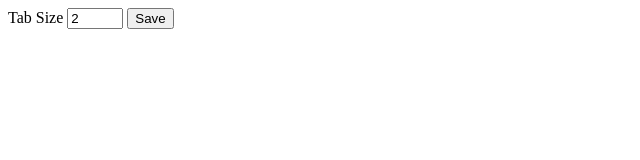
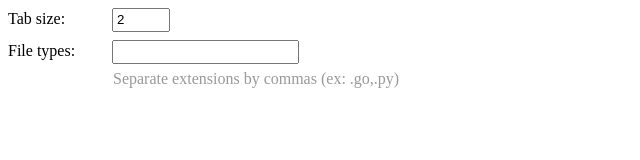
Before and after one commit to nysa/github-tab-sizer, a browser extension: page src/options.html in a window 1280 px wide. Shown: the whole page, without its empty margins (0-640 px from the left). Drawn offline with Linux system fonts and the light colour scheme.

Commit message:
Add file types field to options form

```diff
--- /dev/null
+++ b/src/options.css
@@ -0,0 +1,27 @@
+*,
+*:before,
+*:after {
+  box-sizing: border-box;
+}
+
+input[type=text],
+input[type=number] {
+  height: 24px;
+  padding: 3px 3px 4px;
+}
+
+label span {
+  display: inline-block;
+  min-width: 100px;
+}
+
+.hint {
+  color: #999;
+  display: block;
+  margin: 6px 0;
+  margin-left: 105px;
+}
+
+.settings-row {
+  margin: 8px 0;
+}
--- a/src/options.html
+++ b/src/options.html
@@ -2,12 +2,24 @@
 <html>
   <head>
     <title>GitHub Tab Sizer Options</title>
+    <link rel="stylesheet" href="options.css">
   </head>
   <body>
     <form id="form">
-      <label>Tab Size</label>
-      <input type="number" id="tab-size" min="1" max="12">
-      <button>Save</button>
+      <div class="settings-row">
+        <label>
+          <span>Tab size:</span>
+          <input type="number" id="tab-size" min="1" max="12">
+        </label>
+      </div>
+
+      <div class="settings-row">
+        <label>
+          <span>File types:</span>
+          <input type="text" id="file-types">
+          <span class="hint">Separate extensions by commas (ex: .go,.py)</span>
+        </label>
+      </div>
     </form>
     <script src="options.js"></script>
   </body>
```
